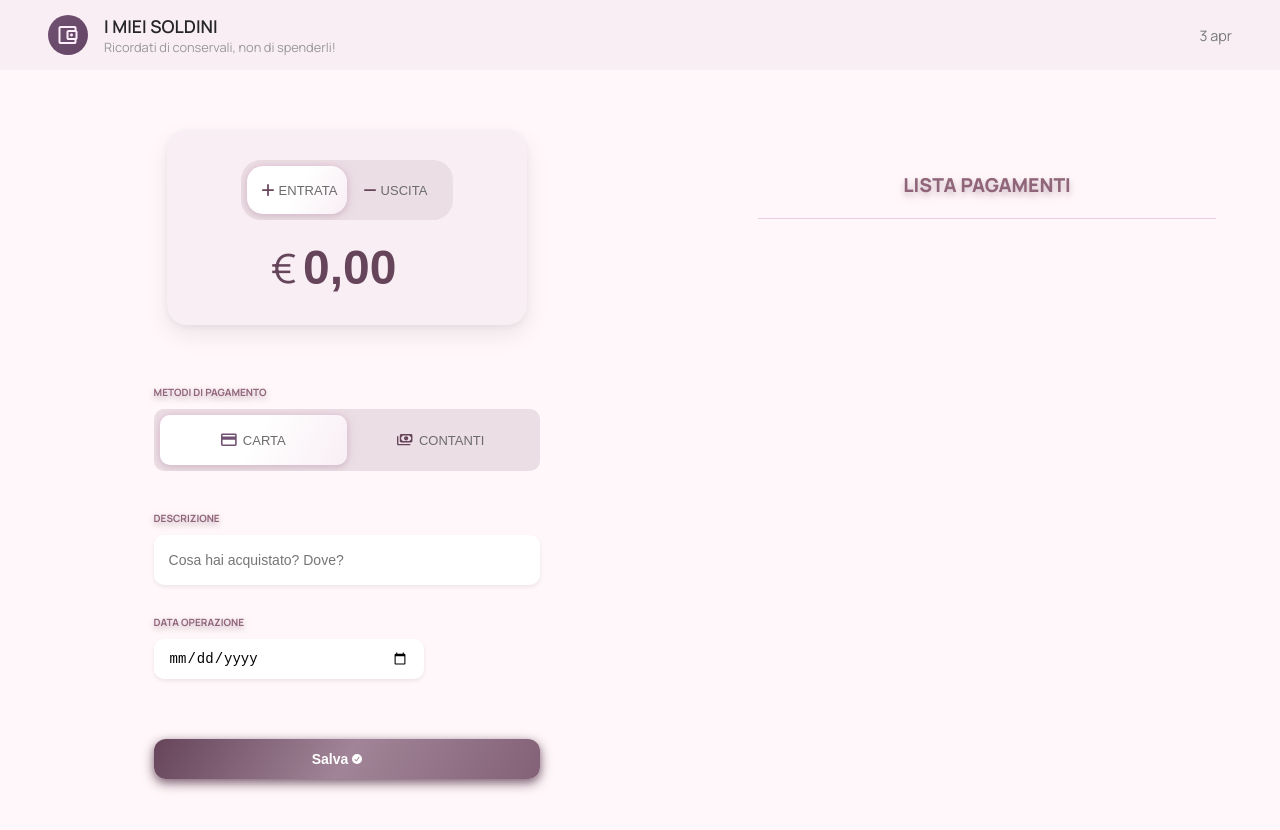
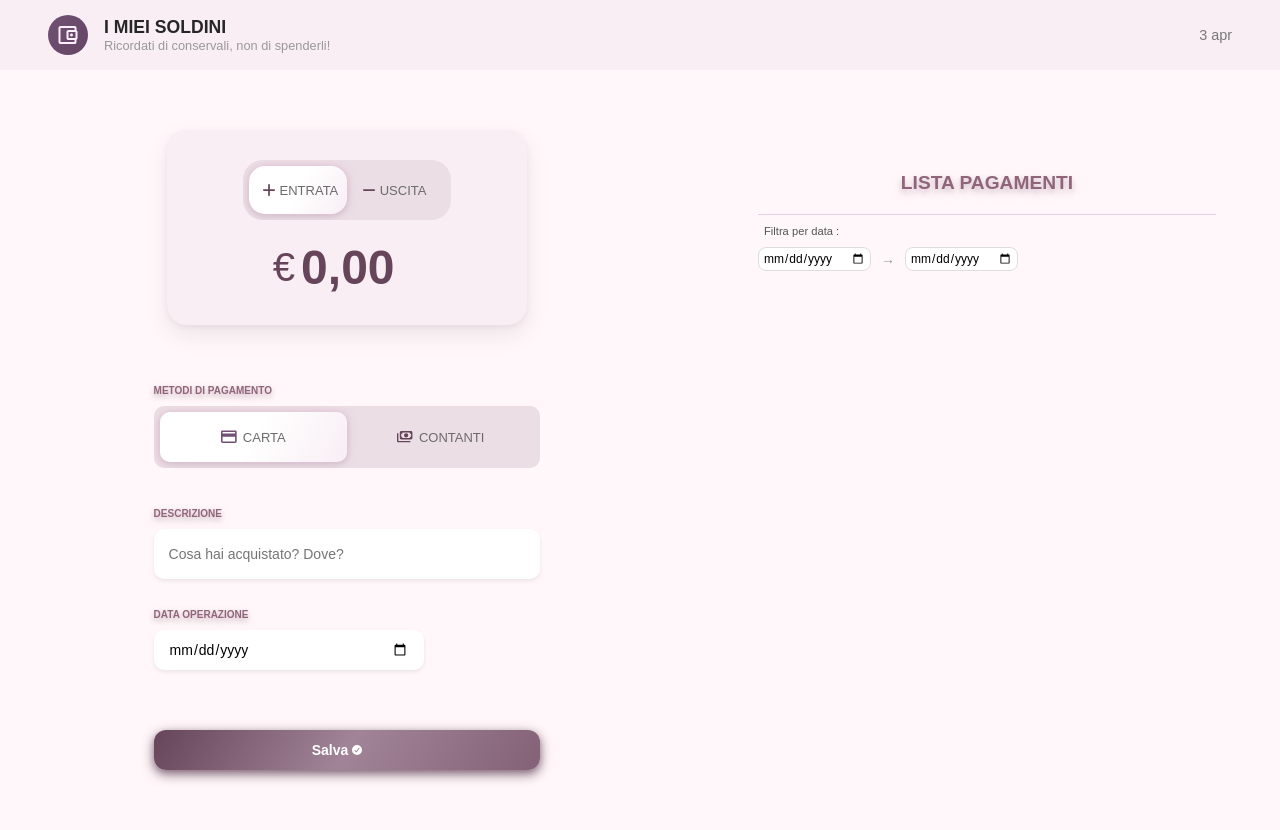
Before and after one commit to Vittoriatosi2006/Gestionale-spese, a React (Vite) app: page / in a window 1280 px wide. Shown: the top 830 px of the page. Built offline with nearby package versions, Linux system fonts and the light colour scheme; a web font is replaced by a local one.

Commit message:
aggiunti filtri per data

```diff
--- a/src/Recenti.css
+++ b/src/Recenti.css
@@ -1,3 +1,7 @@
+* {
+  font-family: "Poppins", sans-serif;
+}
+
 .recenti-container {
   display: flex;
   flex-direction: column;
@@ -21,6 +25,67 @@
   padding-bottom: 20px;
   text-align: center;
   font-weight: 800;
+}
+
+.filtro-data {
+  display: flex;
+  align-items: center;
+  gap: 10px;
+  margin: 10px 0 30px;
+}
+
+.filtra-per-data {
+  border-top: 10px solid transparent;
+  border-left: 6px solid transparent;
+  font-size: 0.7rem;
+  color: #555;
+}
+
+.filtro-data input[type="date"] {
+  padding: 3px 4px; /* 🔽 più piccolo */
+  border-radius: 8px;
+  border: 1px solid #ddd;
+  font-size: 12px; /* 🔽 ridotto */
+  background: white;
+  transition: all 0.2s ease;
+  cursor: pointer;
+}
+
+.filtro-data input[type="date"]:focus {
+  outline: none;
+  transform: scale(1.03);
+  box-shadow:
+    0 6px 14px rgba(102, 69, 91, 0.9),
+    0 3px 8px rgba(0, 0, 0, 0.2);
+}
+
+.filtro-data input[type="date"]:active {
+  transform: scale(0.97);
+}
+
+.trattino {
+  font-size: 14px;
+  color: #999;
+}
+
+.filtro-data button {
+  border: none;
+  border-radius: 5px;
+  padding: 6px 8px;
+  cursor: pointer;
+  font-size: 8px;
+  background: #fae3e3;
+  color: #555;
+  transition: 0.2s;
+}
+
+.filtro-data button:hover {
+  transform: scale(1.05);
+  background: #eaeaea;
+}
+
+.filtro-data button:active {
+  transform: scale(0.95);
 }
 
 .mese-sezione {
--- a/src/Recenti.tsx
+++ b/src/Recenti.tsx
@@ -19,11 +19,30 @@ export default function Recenti({
   onElimina,
   onModifica,
 }: RecentiProps) {
-  const [modalOpen, setModalOpen] = useState(false);
-  const [selectedId, setSelectedId] = useState<number | null>(null);
+  const [modalOpen, setModalOpen] = useState(false); //per aprire o chiudere il modal con le somme
+  const [selectedId, setSelectedId] = useState<number | null>(null); //per modiifcare o eliminare un pagamento
+  const [dataDa, setDataDa] = useState("");
+  const [dataA, setDataA] = useState("");
+
+  const pagamentiFiltrati = pagamenti.filter((p) => {
+    const dataPagamento = new Date(p.data).getTime();
+    if (dataDa && dataA) {
+      return (
+        dataPagamento >= new Date(dataDa).getTime() &&
+        dataPagamento <= new Date(dataA).getTime()
+      );
+    }
+    if (dataDa) {
+      return dataPagamento >= new Date(dataDa).getTime();
+    }
+    if (dataA) {
+      return dataPagamento <= new Date(dataA).getTime();
+    }
+    return true;
+  });
 
   // Ordina pagamenti dal più recente al meno recente
-  const pagamentiOrdinati = [...pagamenti].sort(
+  const pagamentiOrdinati = [...pagamentiFiltrati].sort(
     (a, b) => new Date(b.data).getTime() - new Date(a.data).getTime(),
   );
 
@@ -54,6 +73,31 @@ export default function Recenti({
   return (
     <main className="recenti-container">
       <h2 className="lista-pagamenti">LISTA PAGAMENTI</h2>
+
+      <span className="filtra-per-data"> Filtra per data : </span>
+      <div className="filtro-data">
+        <input
+          type="date"
+          value={dataDa}
+          onChange={(e) => setDataDa(e.target.value)}
+        />
+        <span className="trattino">→</span>
+        <input
+          type="date"
+          value={dataA}
+          onChange={(e) => setDataA(e.target.value)}
+        />
+        {(dataDa || dataA) && (
+          <button
+            onClick={() => {
+              setDataDa("");
+              setDataA("");
+            }}
+          >
+            Reset
+          </button>
+        )}
+      </div>
 
       {/*object.entries crea un oggetto con tutti i dati, in questo caso viene creato un oggetto per ogni mese contenente i pagamenti di quel mese*/}
       {Object.entries(pagamentiPerGiorno).map(
```
